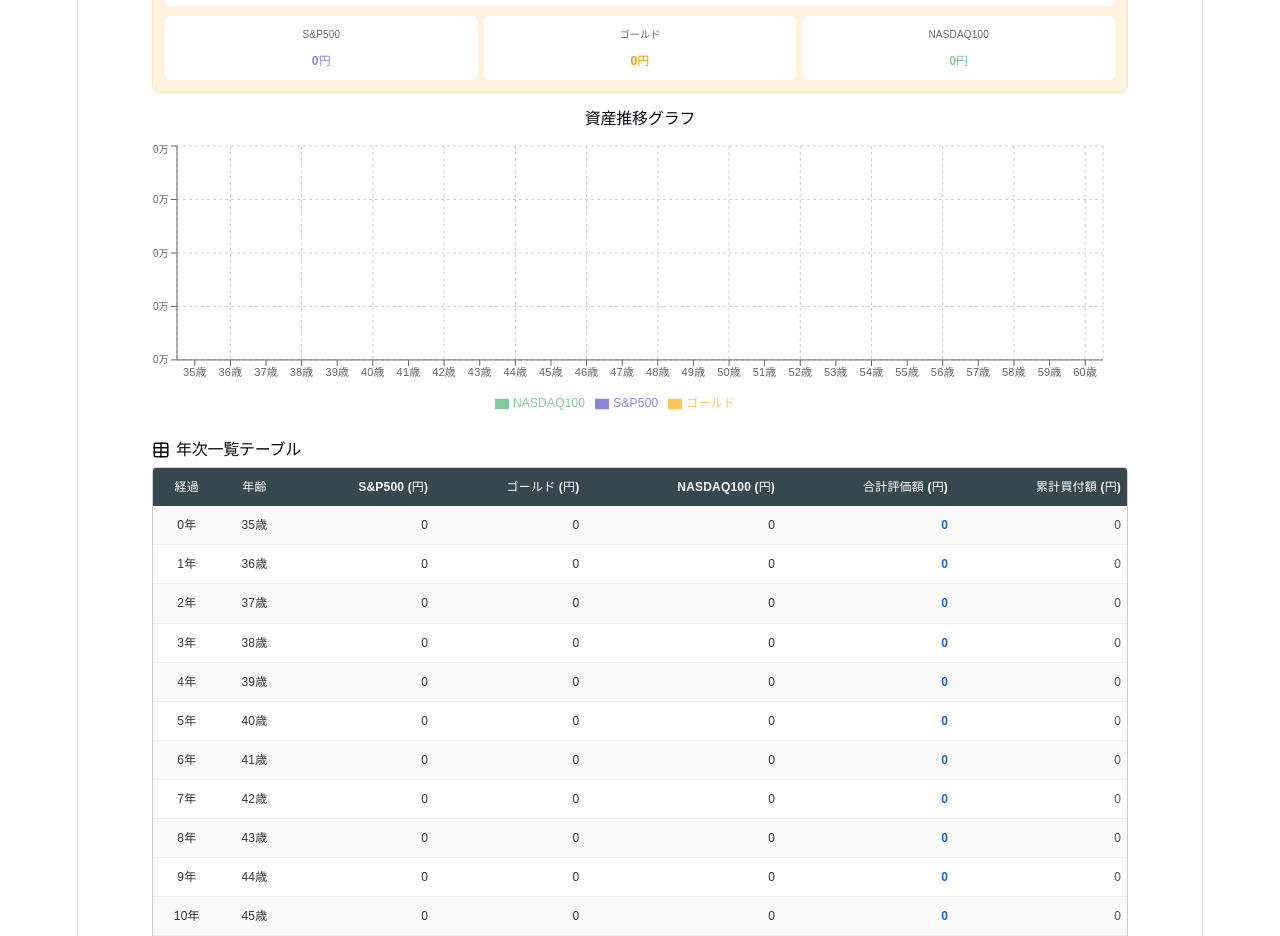
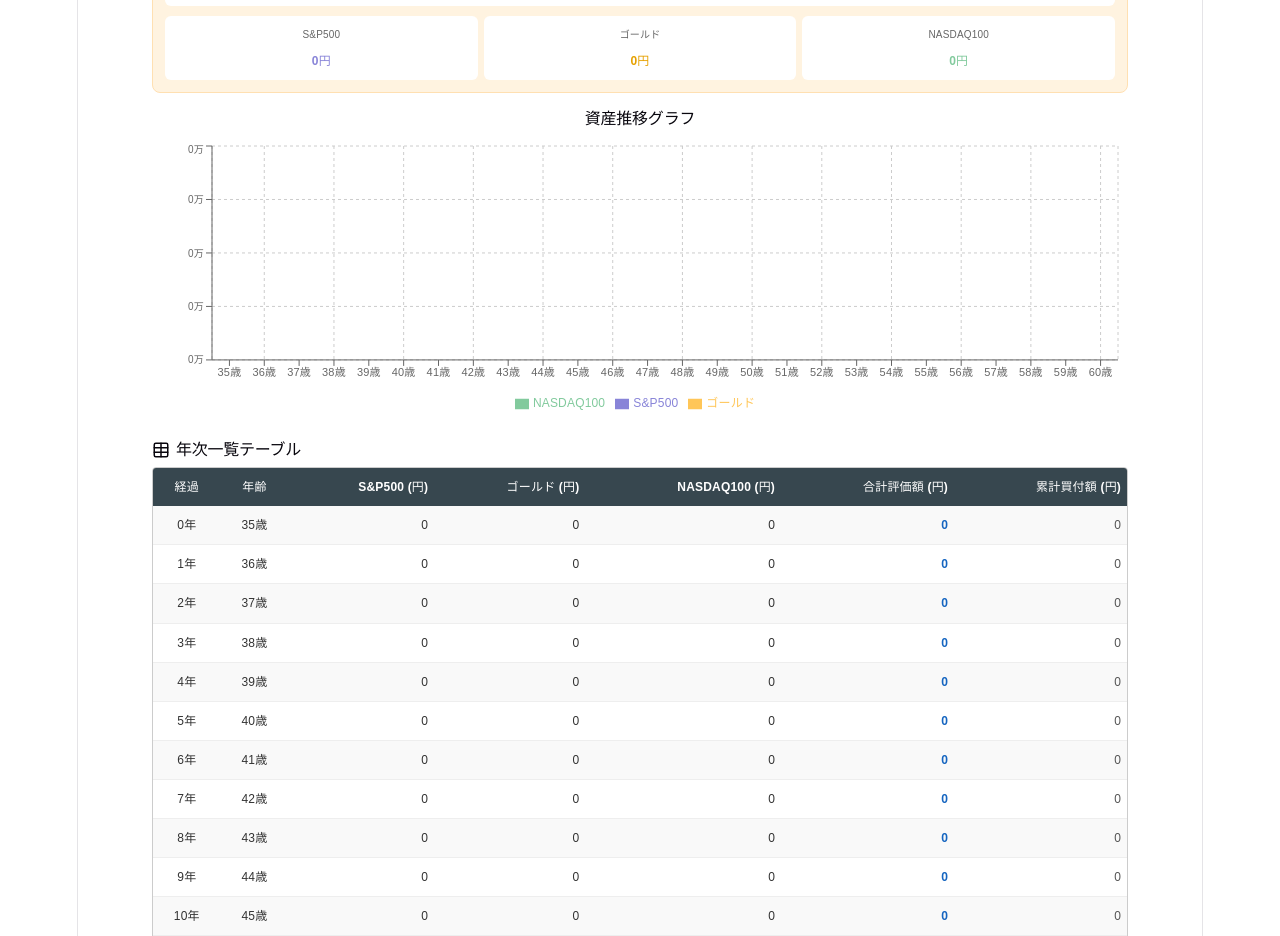
Before and after one commit to smaki-dev/nisa-simulator, a React (Vite) app: page / in a window 1280 px wide. Shown: the part 960-1896 px from the top of the page. Built offline with nearby package versions, Linux system fonts and the light colour scheme.

Commit message:
スマホ時のグラフY軸見切れを修正

```diff
--- a/src/App.tsx
+++ b/src/App.tsx
@@ -347,12 +347,12 @@ export function App() {
       {/* ■ 資産推移グラフ */}
       <section style={{ marginBottom: '24px', width: '100%' }}>
         <h2 style={{ fontSize: '16px' }}>資産推移グラフ</h2>
-        <div style={{ width: '100%', height: '280px', marginLeft: '-15px' }}>
+        <div style={{ width: '100%', height: '280px' }}>
           <ResponsiveContainer width="100%" height="100%">
-            <BarChart data={yearlyResults} margin={{ top: 10, right: 10, left: 0, bottom: 0 }}>
+            <BarChart data={yearlyResults} margin={{ top: 10, right: 10, left: 10, bottom: 0 }}>
               <CartesianGrid strokeDasharray="3 3" />
               <XAxis dataKey="age" unit="歳" fontSize={11} />
-              <YAxis tickFormatter={(val) => `${Math.round(val / 10000)}万`} fontSize={10} width={40} />
+              <YAxis tickFormatter={(val) => `${Math.round(val / 10000)}万`} fontSize={10} width={50} />
               <Tooltip
                 formatter={(value) => [value != null ? `${Number(value).toLocaleString()} 円` : '0 円']}
                 labelFormatter={(label) => `${label}歳`}
```
